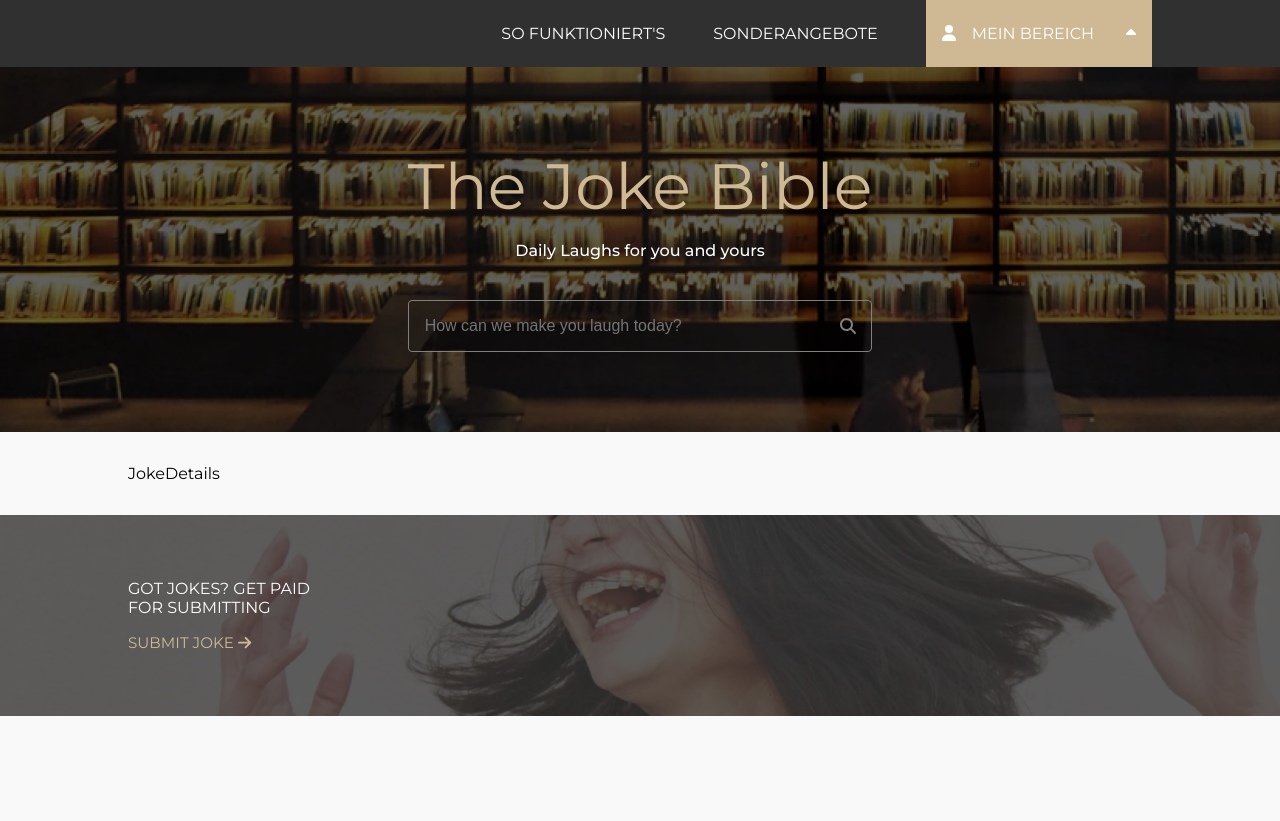
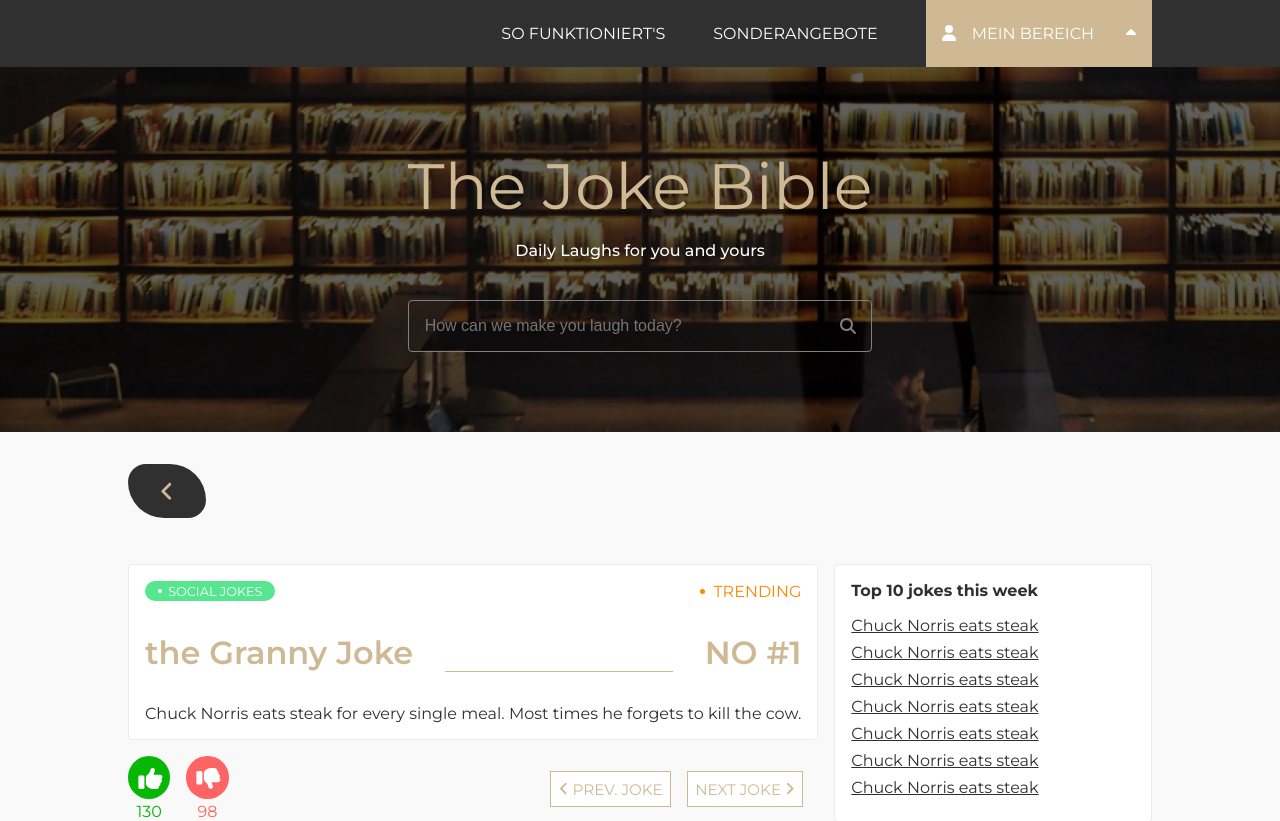
Before and after one commit to yosrimhamdi/chuck-jokes, a React (Create React App) app: page /joke/1 in a window 1280 px wide. Shown: the top 821 px of the page. Before the commit the page ends 800 px from the top, so only its background shows below. Built offline with nearby package versions, Linux system fonts and the light colour scheme.

Commit message:
Finsihed single joke page.

```diff
--- a/src/App.scss
+++ b/src/App.scss
@@ -2,3 +2,4 @@
 @forward './styles/utils/variables';
 @forward './styles/base/reset';
 @forward './styles/components/button';
+@forward './styles/components/current-category';
--- a/src/components/JokeDetails/JokeDetails.jsx
+++ b/src/components/JokeDetails/JokeDetails.jsx
@@ -1,7 +1,58 @@
 import React from 'react';
+import { FontAwesomeIcon } from '@fortawesome/react-fontawesome';
+import { faAngleLeft, faAngleRight } from '@fortawesome/free-solid-svg-icons';
+
+import './JokeDetails.scss';
+import Thumb from './Thumb';
+import { Link } from 'react-router-dom';
 
 const JokeDetails = () => {
-  return <div>JokeDetails</div>;
+  return (
+    <>
+      <Link to="/">
+        <FontAwesomeIcon className="back-button" icon={faAngleLeft} />
+      </Link>
+      <div className="container">
+        <div>
+          <div className="joke-details">
+            <div className="joke-info">
+              <div className="current-category">social jokes</div>
+              <div className="trending">TRENDING</div>
+            </div>
+            <div className="joke-details__title">the Granny Joke </div>
+            <div className="joke-details__joke">
+              Chuck Norris eats steak for every single meal. Most times he
+              forgets to kill the cow.
+            </div>
+          </div>
+          <div className="cta-container">
+            <div>
+              <Thumb count={130} />
+              <Thumb down count={98} />
+            </div>
+            <div>
+              <Link to={`/joke/2`} className="button nav-button">
+                <FontAwesomeIcon icon={faAngleLeft} /> PREV. JOKE
+              </Link>
+              <Link to={`/joke/2`} className="button nav-button">
+                NEXT JOKE <FontAwesomeIcon icon={faAngleRight} />
+              </Link>
+            </div>
+          </div>
+        </div>
+        <div className="top-ten">
+          <h4 className="top-ten__title">Top 10 jokes this week</h4>
+          <div>Chuck Norris eats steak</div>
+          <div>Chuck Norris eats steak</div>
+          <div>Chuck Norris eats steak</div>
+          <div>Chuck Norris eats steak</div>
+          <div>Chuck Norris eats steak</div>
+          <div>Chuck Norris eats steak</div>
+          <div>Chuck Norris eats steak</div>
+        </div>
+      </div>
+    </>
+  );
 };
 
 export default JokeDetails;
--- a/src/components/JokeDetails/JokeDetails.scss
+++ b/src/components/JokeDetails/JokeDetails.scss
@@ -0,0 +1,122 @@
+.back-button {
+  padding: 1rem 2rem;
+  background-color: var(--main-grey);
+  color: var(--gold);
+  font-size: 1.4rem;
+  border-radius: 20px 40px;
+  inset: 0% 45% 0% 45% round 10px;
+  margin-bottom: 2em;
+  cursor: pointer;
+}
+
+.container {
+  display: flex;
+}
+
+.joke-info {
+  display: flex;
+  align-items: center;
+  justify-content: space-between;
+  margin-bottom: 2em;
+}
+
+.trending {
+  color: var(--trending-color);
+  display: flex;
+  align-items: center;
+
+  &::before {
+    content: '';
+    display: block;
+    margin-right: 0.5em;
+    width: 5px;
+    aspect-ratio: 1;
+    background-color: var(--trending-color);
+    border-radius: 50%;
+  }
+}
+
+.joke-details {
+  border: 1px solid var(--white-three);
+  background-color: var(--white-two);
+  padding: 1em;
+  border-radius: 4px;
+  flex-basis: 60%;
+  margin-bottom: 1em;
+
+  &__title {
+    color: var(--gold);
+    display: flex;
+    align-items: center;
+    margin-bottom: 1em;
+    font-size: 2rem;
+    font-weight: 600;
+
+    &::before {
+      content: '';
+      display: block;
+      height: 1px;
+      background-color: var(--gold);
+      flex-grow: 1;
+      order: 2;
+      align-self: flex-end;
+      margin: 0 1em;
+    }
+
+    &::after {
+      content: 'NO #1';
+      display: block;
+      color: var(--gold);
+      order: 3;
+    }
+  }
+
+  &__joke {
+    color: var(--main-grey);
+  }
+}
+
+.cta-container {
+  display: flex;
+  align-items: center;
+  justify-content: space-between;
+}
+
+.nav-button {
+  background-color: var(--white-two);
+  padding: 0.5em;
+  border: 1px solid var(--gold);
+  margin-right: 1em;
+
+  svg {
+    transition: transform 150ms;
+  }
+
+  &:first-child:hover svg {
+    transform: translateX(-4px);
+  }
+
+  &:nth-child(2):hover svg {
+    transform: translateX(4px);
+  }
+}
+
+.top-ten {
+  margin-left: 1em;
+  border: 1px solid var(--white-three);
+  background-color: var(--white-two);
+  padding: 1em;
+  border-radius: 4px;
+  flex-grow: 1;
+  color: var(--main-grey);
+
+  &__title {
+    margin-bottom: 1em;
+  }
+
+  div {
+    text-decoration: underline;
+    margin-bottom: 0.5em;
+    cursor: pointer;
+  }
+}
--- /dev/null
+++ b/src/components/JokeDetails/Thumb.jsx
@@ -0,0 +1,24 @@
+import React from 'react';
+import { FontAwesomeIcon } from '@fortawesome/react-fontawesome';
+import { faThumbsDown, faThumbsUp } from '@fortawesome/free-solid-svg-icons';
+
+import './Thumb.scss';
+import classNames from 'classnames';
+
+const Thumb = ({ down, count }) => {
+  const className = classNames('thumb-container', {
+    'down': down,
+  });
+
+  return (
+    <div className={className}>
+      <FontAwesomeIcon
+        className="thumb"
+        icon={down ? faThumbsDown : faThumbsUp}
+      />
+      {count}
+    </div>
+  );
+};
+
+export default Thumb;
--- /dev/null
+++ b/src/components/JokeDetails/Thumb.scss
@@ -0,0 +1,46 @@
+.thumb-container {
+  text-align: center;
+  display: inline-block;
+  cursor: pointer;
+  color: var(--green-thumb);
+  margin-right: 1em;
+
+  &:hover {
+    color: var(--green-thumb-hover);
+
+    .thumb {
+      background-color: var(--green-thumb-hover);
+    }
+  }
+}
+
+.thumb {
+  padding: 0.5rem;
+  display: block;
+  padding-top: 0.65rem;
+  padding-left: 0.65rem;
+  background-color: inherit;
+  font-size: 1.5rem;
+  border-radius: 50%;
+  color: white;
+  background-color: var(--green-thumb);
+  margin-bottom: 0.2rem;
+}
+
+.down {
+  &.thumb-container {
+    color: var(--red-thumb);
+
+    &:hover {
+      color: var(--red-thumb-hover);
+
+      .thumb {
+        background-color: var(--red-thumb-hover);
+      }
+    }
+  }
+
+  .thumb {
+    background-color: var(--red-thumb);
+  }
+}
--- a/src/components/JokeList/JokeList.scss
+++ b/src/components/JokeList/JokeList.scss
@@ -1,17 +1,6 @@
 .joke-list {
   display: flex;
   flex-wrap: wrap;
-}
-
-.current-category {
-  background-color: var(--category-2);
-  width: fit-content;
-  padding: 0.2em 1em;
-  color: white;
-  border-radius: 15px;
-  text-transform: uppercase;
-  font-size: 0.8rem;
-  margin-bottom: 2em;
 }
 
 .joke {
--- a/src/styles/components/_button.scss
+++ b/src/styles/components/_button.scss
@@ -1,5 +1,4 @@
 .button {
-  display: block;
   color: var(--gold);
   font-size: 0.95rem;
   text-decoration: none;
--- /dev/null
+++ b/src/styles/components/_current-category.scss
@@ -0,0 +1,21 @@
+.current-category {
+  background-color: var(--category-2);
+  width: fit-content;
+  padding: 0.2em 1em;
+  color: white;
+  border-radius: 15px;
+  text-transform: uppercase;
+  font-size: 0.8rem;
+  display: flex;
+  align-items: center;
+
+  &::before {
+    content: '';
+    width: 4px;
+    background-color: white;
+    aspect-ratio: 1;
+    border-radius: 50%;
+    display: block;
+    margin-right: 0.5em;
+  }
+}
--- a/src/styles/utils/_variables.scss
+++ b/src/styles/utils/_variables.scss
@@ -4,6 +4,7 @@
   --white-two: #ffffff;
   --white-three: #ecebe9;
   --light-grey: #f9f9f9;
+
   --category-1: #ff5b5b;
   --category-2: #57e690;
   --category-3: #ff915b;
@@ -12,4 +13,13 @@
   --category-6: #ffbe5b;
   --category-7: #8fe360;
   --category-8: #ffdf5b;
+
+  --red-thumb: #ff6464;
+  --red-thumb-hover: #ed0000;
+  --green-thumb: #06b706;
+  --green-thumb-hover: green;
+
+  --popular-color: #0033da;
+  --trending-color: #ff8800;
+  --epic-color: #e90000;
 }
```
